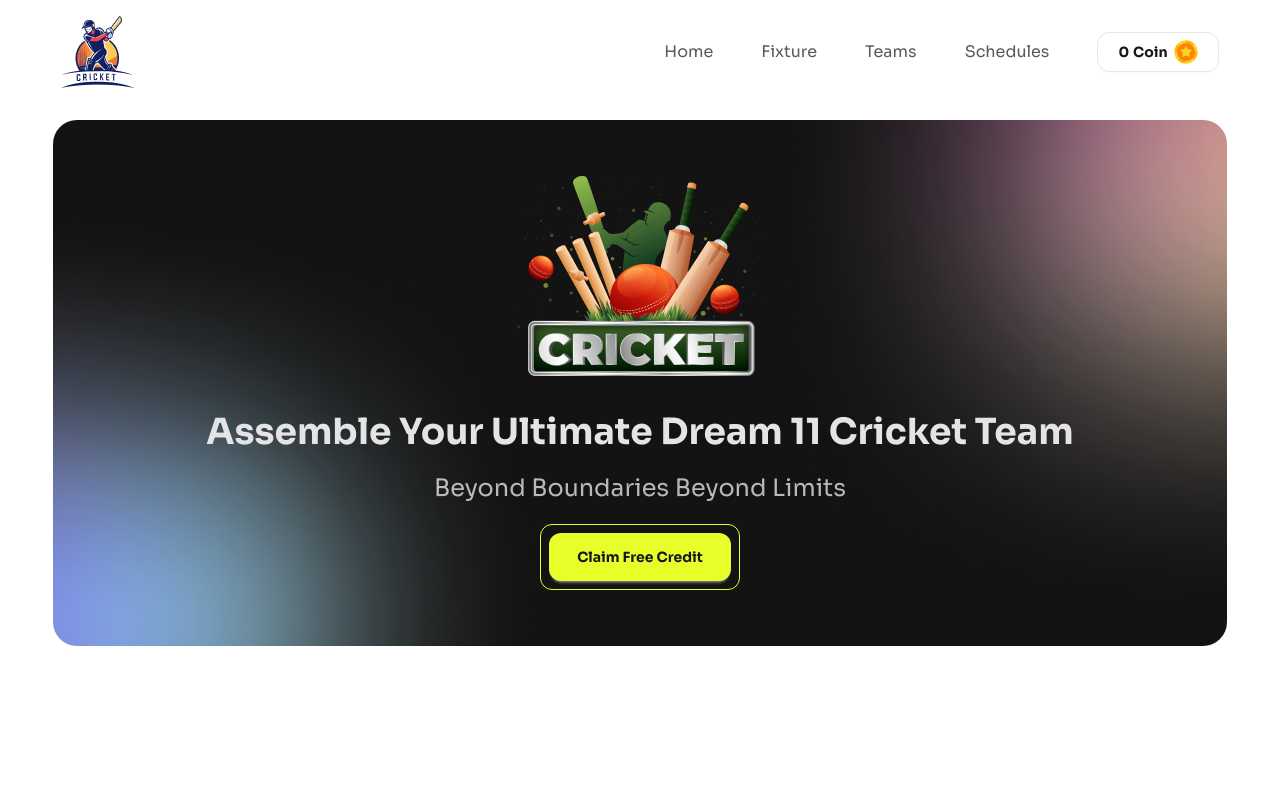
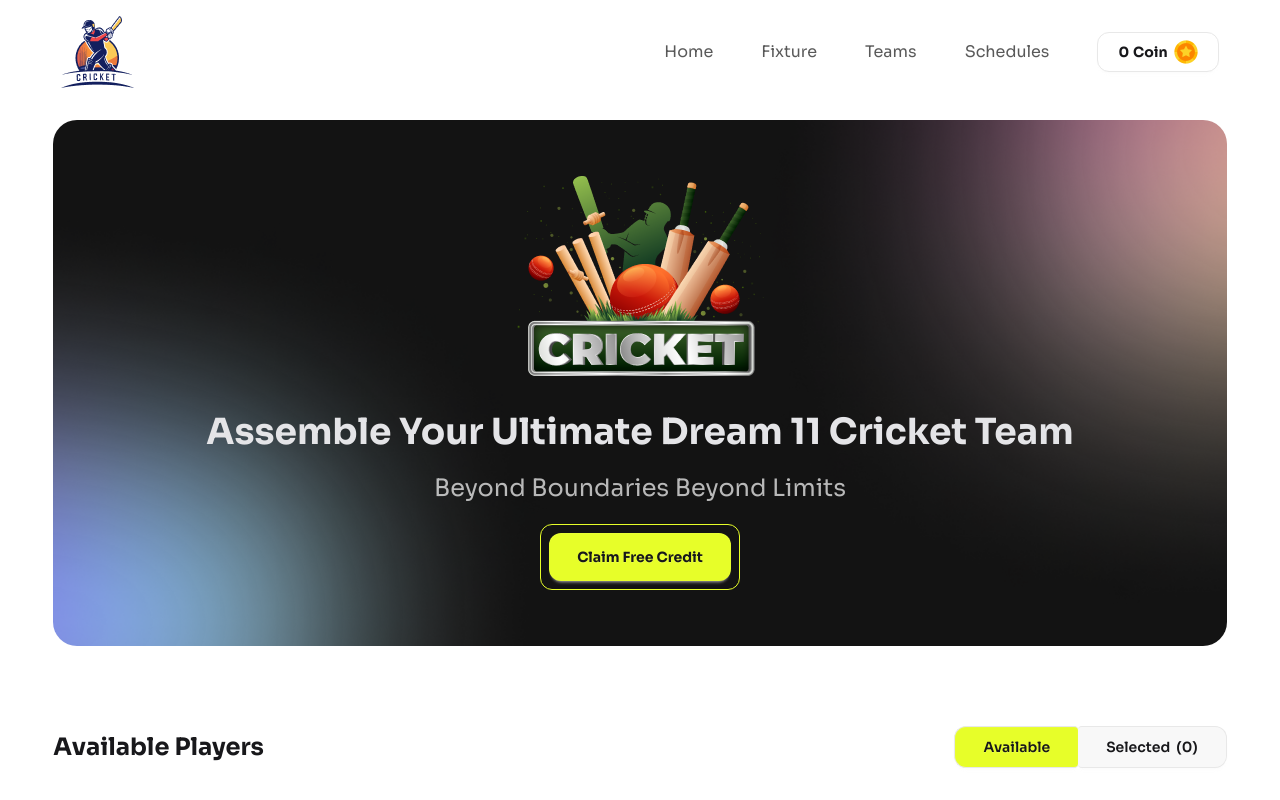
Before and after one commit to Riad-Zz/CrickVerse, a React (Vite) app: page / in a window 1280 px wide. Built offline with nearby package versions, Linux system fonts and the light colour scheme.

Commit message:
feat : Available and Selected Player toggler added

```diff
--- a/src/App.jsx
+++ b/src/App.jsx
@@ -1,16 +1,27 @@
 import './App.css'
 import Navbar from './Components/Navbar/Navbar'
 import Banner from './Components/Banner/Banner'
+import { useState } from 'react'
+
 
 function App() {
 
-
+  const [toggle,setToggle] = useState(true) ;
   return (
     <>
+
       {/*------------Naviagtion Section--------------------*/}
       <Navbar></Navbar>
       {/*-------------Banner Section----------------------*/}
       <Banner></Banner>
+      {/* Avaiable and Selcted Player Toggler  */}
+      <div className='flex justify-between items-center max-w-11/12 mx-auto'>
+        <div className='font-bold text-2xl'>{toggle ? "Available Players":"Selected Players"}</div>
+        <div>
+          <button onClick={()=>setToggle(true)} className={`btn ${toggle ? `bg-[#e7fe29]` : `bg-[]` } border-r-0 rounded-l-xl px-7 py-5`}>Available</button>
+          <button onClick={()=>setToggle(false)} className={`btn border-l-0 ${!toggle ? `bg-[#e7fe29]` : `bg-[]`} rounded-r-xl px-7 py-5`}>Selected <span>(0)</span></button>
+        </div>
+      </div>
     </>
   )
 }
--- /dev/null
+++ b/src/Components/AvailablePlayer/S/AvailablePlayer.jsx
@@ -0,0 +1,11 @@
+import React from 'react';
+
+const AvailablePlayer = () => {
+    return (
+        <div>
+
+        </div>
+    );
+};
+
+export default AvailablePlayer;
--- a/src/Components/Banner/Banner.jsx
+++ b/src/Components/Banner/Banner.jsx
@@ -6,7 +6,7 @@ const Banner = () => {
     return (
         <div>
             <div
-                className="hero max-w-11/12 mx-auto rounded-3xl py-10"
+                className="hero max-w-11/12 mx-auto rounded-3xl py-10 mb-20"
                 style={{
                     backgroundImage:
                         `url(${BGImage})`,
--- /dev/null
+++ b/src/Components/SelectedPlayer/SelectedPlayer.jsx
@@ -0,0 +1,11 @@
+import React from 'react';
+
+const SelectedPlayer = () => {
+    return (
+        <div>
+
+        </div>
+    );
+};
+
+export default SelectedPlayer;
```
